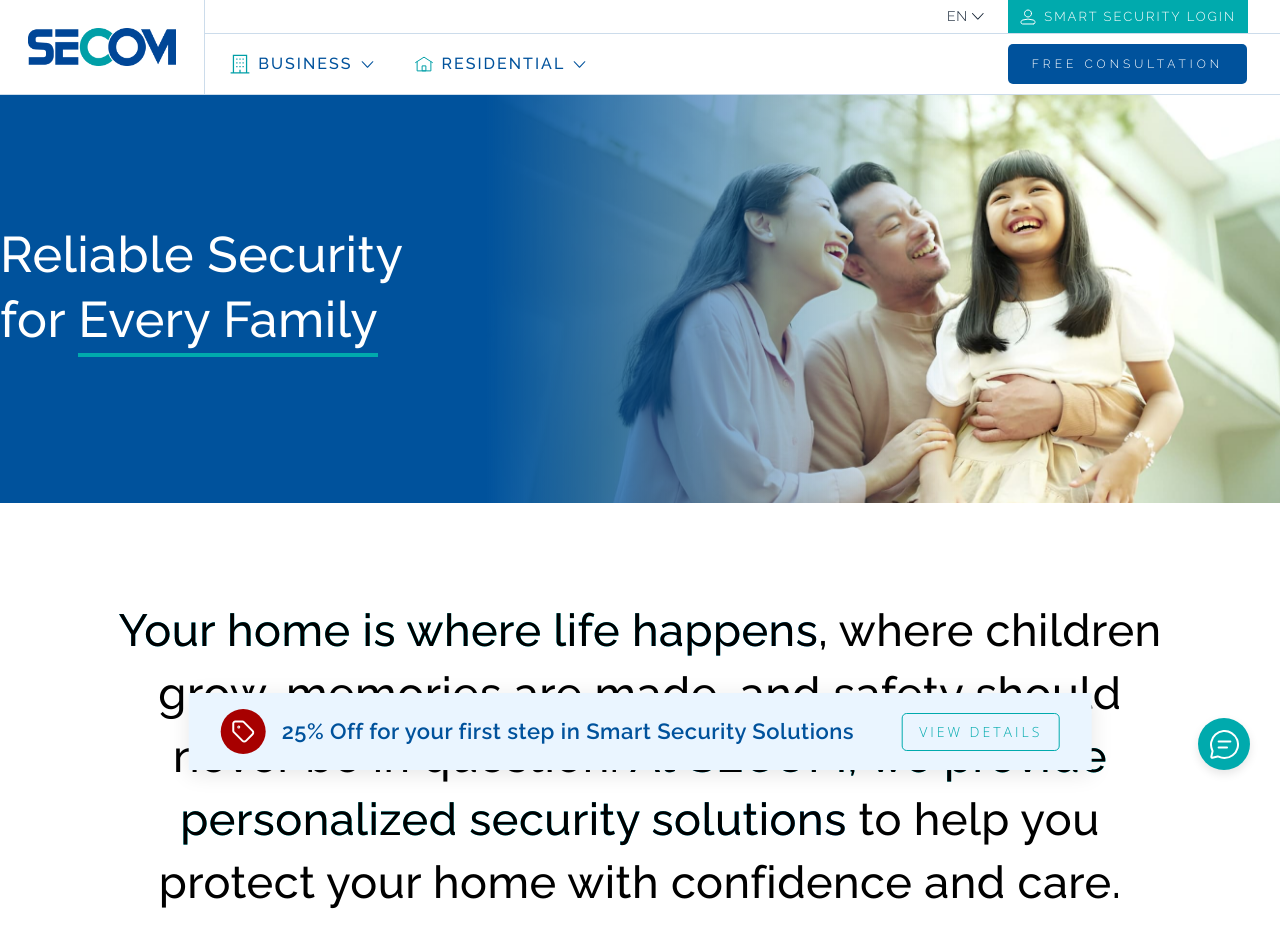
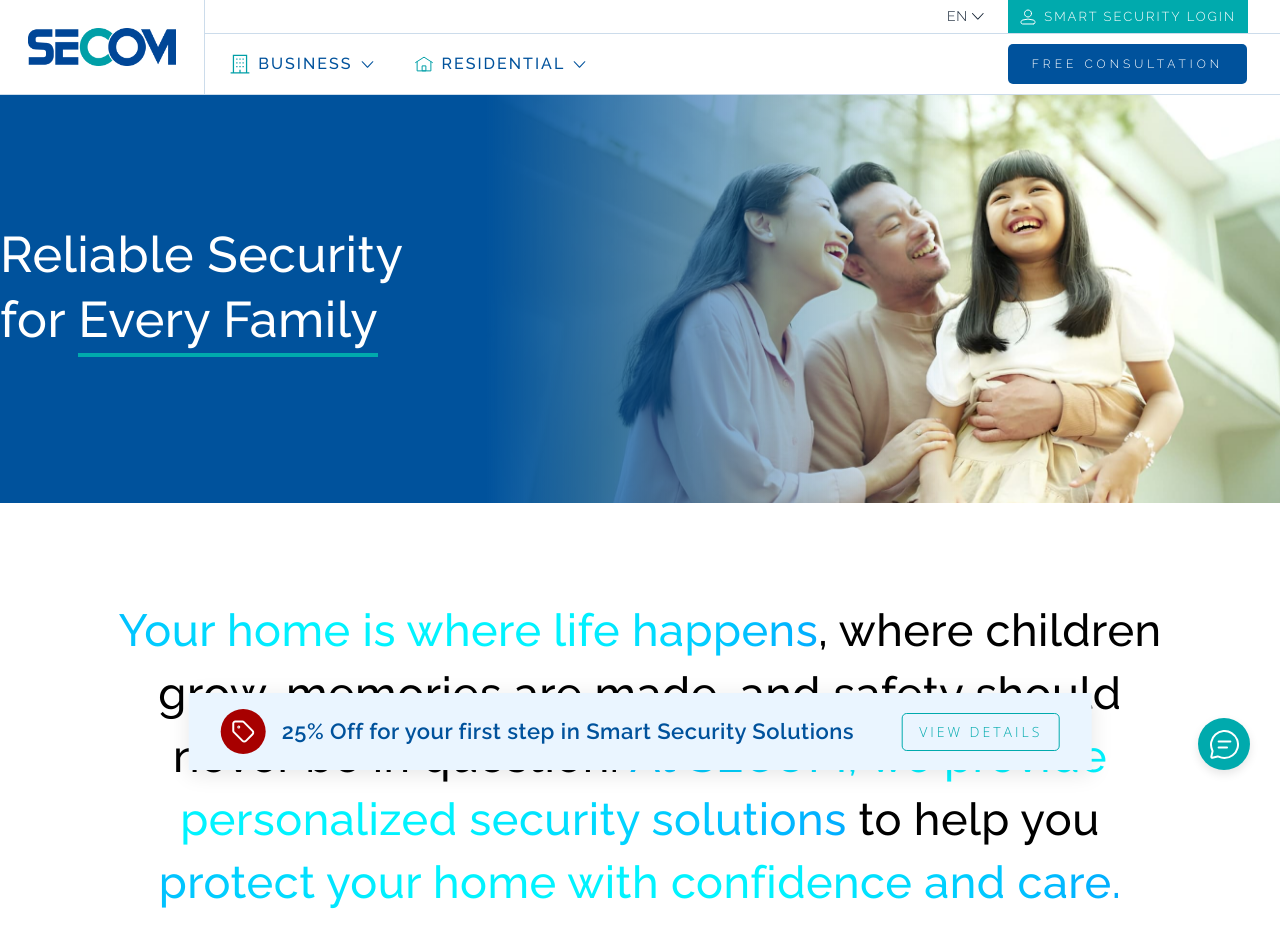
Before and after one commit to yofanalfiatur/SECOM-FE, a Next.js app: page /en/solutions in a window 1280 px wide. Shown: the top 948 px of the page. Built offline with nearby package versions, Linux system fonts and the light colour scheme.

Commit message:
update : rapihan blink2

```diff
--- a/src/app/[locale]/alarm/page.jsx
+++ b/src/app/[locale]/alarm/page.jsx
@@ -4,7 +4,6 @@
 
 import AmApps from "@/components/Fragments/Alarm/AmApps";
 import AmBanner from "@/components/Fragments/Alarm/AmBanner";
-import AmChoose from "@/components/Fragments/Alarm/AmChooseUs";
 import AmFAQ from "@/components/Fragments/Alarm/AmFAQ";
 import AmPackage from "@/components/Fragments/Alarm/AmPackage";
 import AmProducts from "@/components/Fragments/Alarm/AmProducts";
@@ -20,11 +19,6 @@ const AlarmLanding = () => {
       {/* business */}
       <AmBanner translationKey="AlarmBanner" />
       <AmOverview translationKey="AlarmOverview" />
-      {/* {isDesktop ? (
-        <AmReason translationKey="AlarmReason" />
-      ) : (
-        <AmChoose translationKey="AlarmReason" />
-      )} */}
       <AmReason translationKey="AlarmReason" />
       <AmProtect translationKey="AlarmProtect" />
       <AmProducts
--- a/src/app/[locale]/solutions/page.jsx
+++ b/src/app/[locale]/solutions/page.jsx
@@ -11,20 +11,13 @@ import AmTrusted from "@/components/Fragments/Alarm/AmTrusted";
 import AmOverview from "@/components/Fragments/Alarm/AmOverview";
 import AmPlacement from "@/components/Fragments/Alarm/AmPlacement";
 import AmReason from "@/components/Fragments/Alarm/AmReason";
-import useIsDesktop from "@/components/Hooks/useIsDesktop";
 
 const SolutionsPage = () => {
-  const isDesktop = useIsDesktop();
   return (
     <>
       {/* home */}
       <AmBanner translationKey="SolBanner" />
       <AmOverview translationKey="SolOverview" />
-      {/* {isDesktop ? (
-        <AmReason translationKey="SolReason" />
-      ) : (
-        <AmChoose translationKey="SolReason" />
-      )} */}
       <AmReason translationKey="SolReason" />
       <AmProtect translationKey="SolProtect" />
       <AmProducts
--- a/src/components/Fragments/Alarm/AmOverview.jsx
+++ b/src/components/Fragments/Alarm/AmOverview.jsx
@@ -25,7 +25,7 @@ const AmOverview = ({ translationKey }) => {
       {
         root: null,
         threshold: 0,
-        rootMargin: "-40% 0px -20% 0px",
+        rootMargin: "-40% 0px -40% 0px",
       }
     );
 
--- a/src/messages/en.json
+++ b/src/messages/en.json
@@ -521,7 +521,7 @@
     "backgroundMd": "/img/temp/solutions/sol-bg-2x.jpg"
   },
   "SolOverview": {
-    "desc": "<b>Your home is where life happens</b>, where children grow, memories are made, and safety should never be in question. <b>At SECOM, we provide personalized security solutions</b> to help you protect your home with confidence and care.",
+    "desc": "<b>Your home is where life happens</b>, where children grow, memories are made, and safety should never be in question. <b>At SECOM, we provide personalized security solutions</b> to help you <b>protect your home with confidence and care.</b>",
     "items": [
       {
         "icon": "/img/temp/alarm/Residence How SECOM Protects You Alarm.svg",
@@ -767,7 +767,7 @@
     "backgroundMd": "/img/temp/alarm/alarm-banner-mobile.jpg"
   },
   "AlarmOverview": {
-    "desc": "Your business is where goals are achieved, teams grow, and futures are built. <b>At SECOM, we provide personalized security solutions</b> to help you protect what you've worked hard to build, with confidence, care, and cutting-edge technology.",
+    "desc": "<b>Your business is where goals are achieved</b>, teams grow, and futures are built. <b>At SECOM, we provide personalized security solutions</b> to help you protect what you've worked hard to build, with <b>confidence, care, and cutting-edge technology.</b>",
     "items": [
       {
         "icon": "/img/temp/alarm/Residence How SECOM Protects You Alarm.svg",
--- a/src/messages/id.json
+++ b/src/messages/id.json
@@ -519,7 +519,7 @@
   },
 
   "SolOverview": {
-    "desc": "<b>Rumah Anda adalah awal dari segalanya</b>. Tempat anak tumbuh, kenangan tercipta, dan rasa aman yang seharusnya tak pernah diragukan. <b>SECOM hadir dengan solusi keamanan</b> yang kami sesuaikan untuk setiap keluarga, agar Anda merasa tenang dan yakin, rumah selalu terlindungi.",
+    "desc": "<b>Rumah Anda adalah awal dari segalanya</b>. Tempat anak tumbuh, kenangan tercipta, dan rasa aman yang seharusnya tak pernah diragukan. <b>SECOM hadir dengan solusi keamanan</b> yang kami sesuaikan untuk setiap keluarga, agar Anda merasa tenang dan yakin, <b>rumah selalu terlindungi.</b>",
     "items": [
       {
         "icon": "/img/temp/alarm/Residence How SECOM Protects You Alarm.svg",
@@ -757,7 +757,7 @@
     "backgroundMd": "/img/temp/alarm/alarm-banner-mobile.jpg"
   },
   "AlarmOverview": {
-    "desc": "Bisnis Anda adalah tempat di mana tujuan dicapai, tim berkembang, dan masa depan dibangun. <b>Di SECOM, kami menghadirkan solusi keamanan</b> yang disesuaikan untuk melindungi apa yang telah Anda bangun dengan keyakinan, kepedulian, dan teknologi terkini.",
+    "desc": "<b>Bisnis Anda adalah tempat di mana tujuan dicapai</b>, tim berkembang, dan masa depan dibangun. <b>Di SECOM, kami menghadirkan solusi keamanan</b> yang disesuaikan untuk melindungi apa yang telah Anda bangun dengan <b>keyakinan, kepedulian, dan teknologi terkini.</b>",
     "items": [
       {
         "icon": "/img/temp/alarm/Residence How SECOM Protects You Alarm.svg",
```
